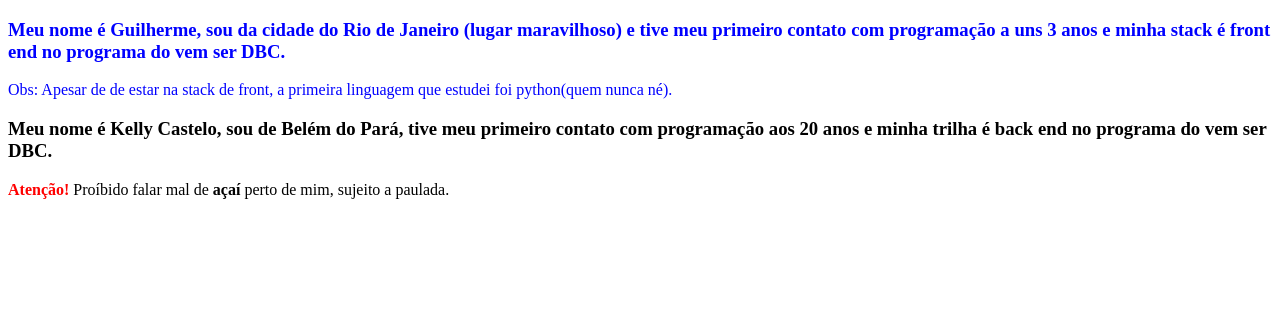
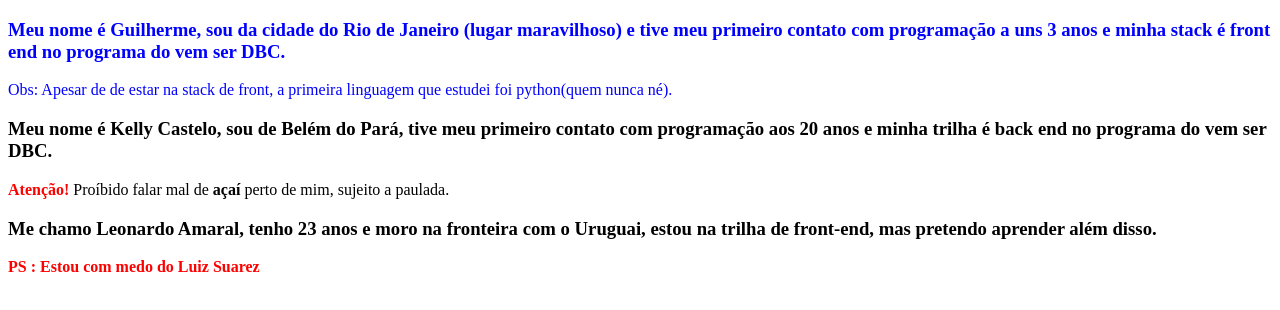
Before and after one commit to kaeldotjar/task02-mob-programming, a plain HTML site: page index.html in a window 1280 px wide. Drawn offline with Linux system fonts and the light colour scheme.

Commit message:
Leonardo Amaral - 01

```diff
--- a/index.html
+++ b/index.html
@@ -24,6 +24,13 @@
 			<p>
 				<b style="color: red">Atenção!</b> Proíbido falar mal de <b>açaí</b> perto de mim, sujeito a paulada.
 			</p>
+			<h3>
+				Me chamo Leonardo Amaral, tenho 23 anos e moro na fronteira com o Uruguai, estou na trilha de front-end, mas pretendo aprender além disso.
+			</h3>
+			<p>
+				<b style="color: red">PS : Estou com medo do Luiz Suarez</b>
+			</p>
+
 		</main>
 	</body>
 </html>
```
